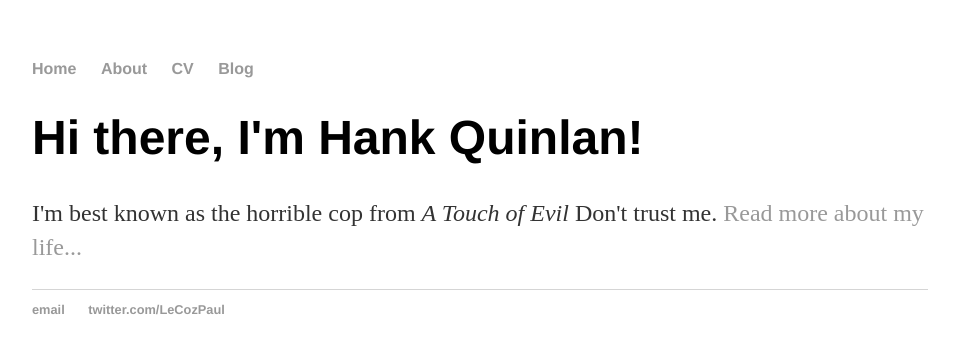
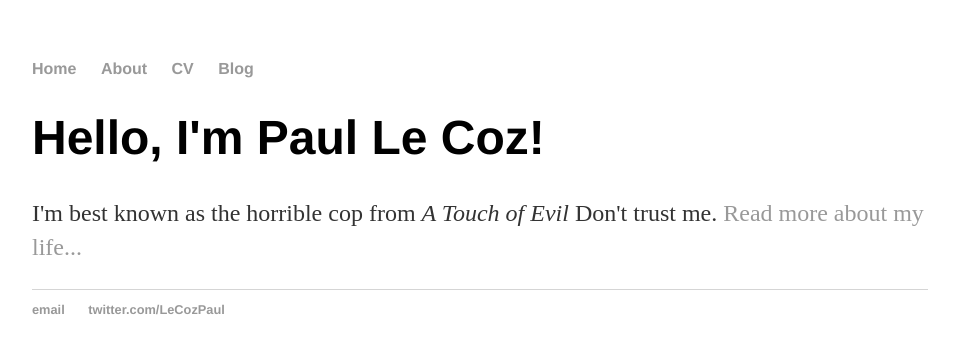
Before and after one commit to Ginsburg/ginsburg.github.io, a Jekyll site: the page built from index.html, in a window 1280 px wide. Shown: the top 354 px of the page, without its empty margins (160-1115 px from the left). Built offline with Jekyll 4.4.1, drawn with Linux system fonts in a browser that asks for light colours.

Commit message:
Update index.html

```diff
--- a/index.html
+++ b/index.html
@@ -1,8 +1,8 @@
 ---
 layout: default
-title: Hank Quinlan, Horrible Cop
+title: Paul Le Coz, Consultant Innovation
 ---
 <div class="blurb">
-	<h1>Hi there, I'm Hank Quinlan!</h1>
+	<h1>Hello, I'm Paul Le Coz!</h1>
 	<p>I'm best known as the horrible cop from <em>A Touch of Evil</em> Don't trust me. <a href="/about">Read more about my life...</a></p>
 </div><!-- /.blurb -->
```
